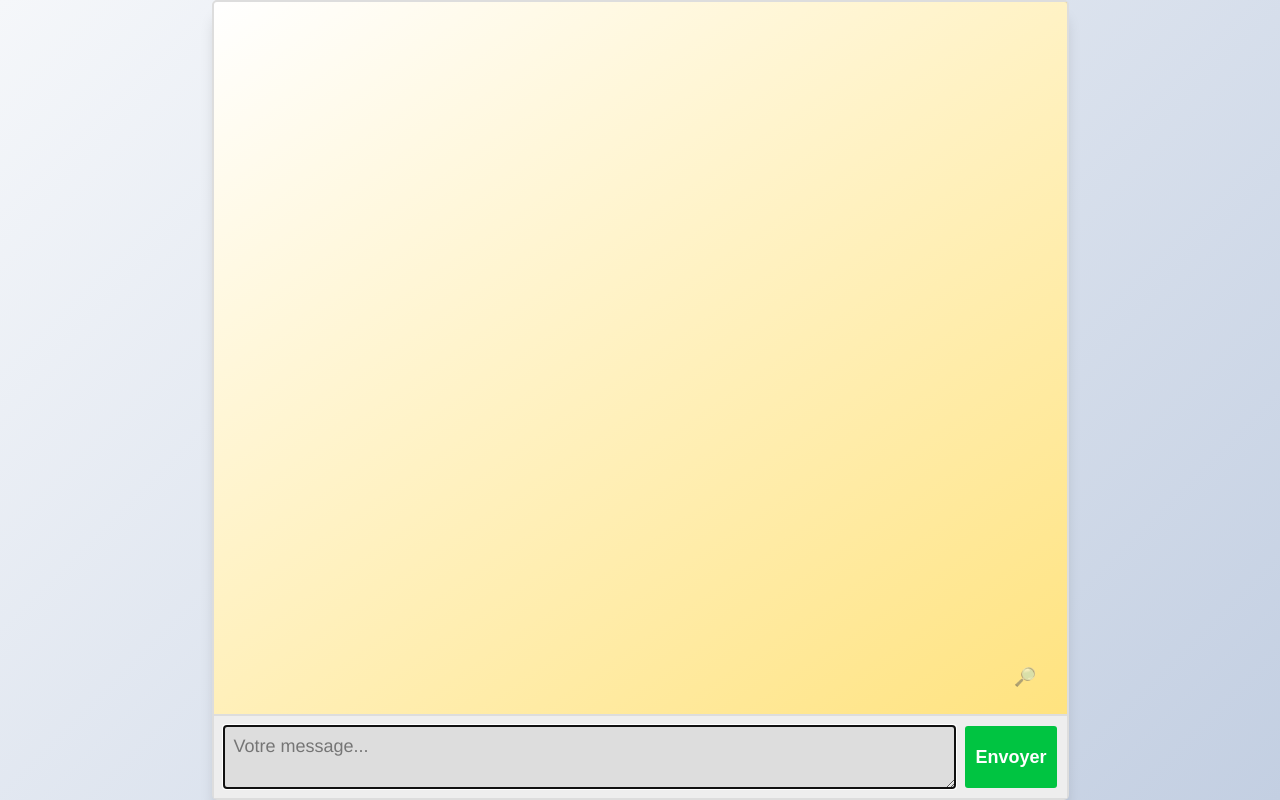
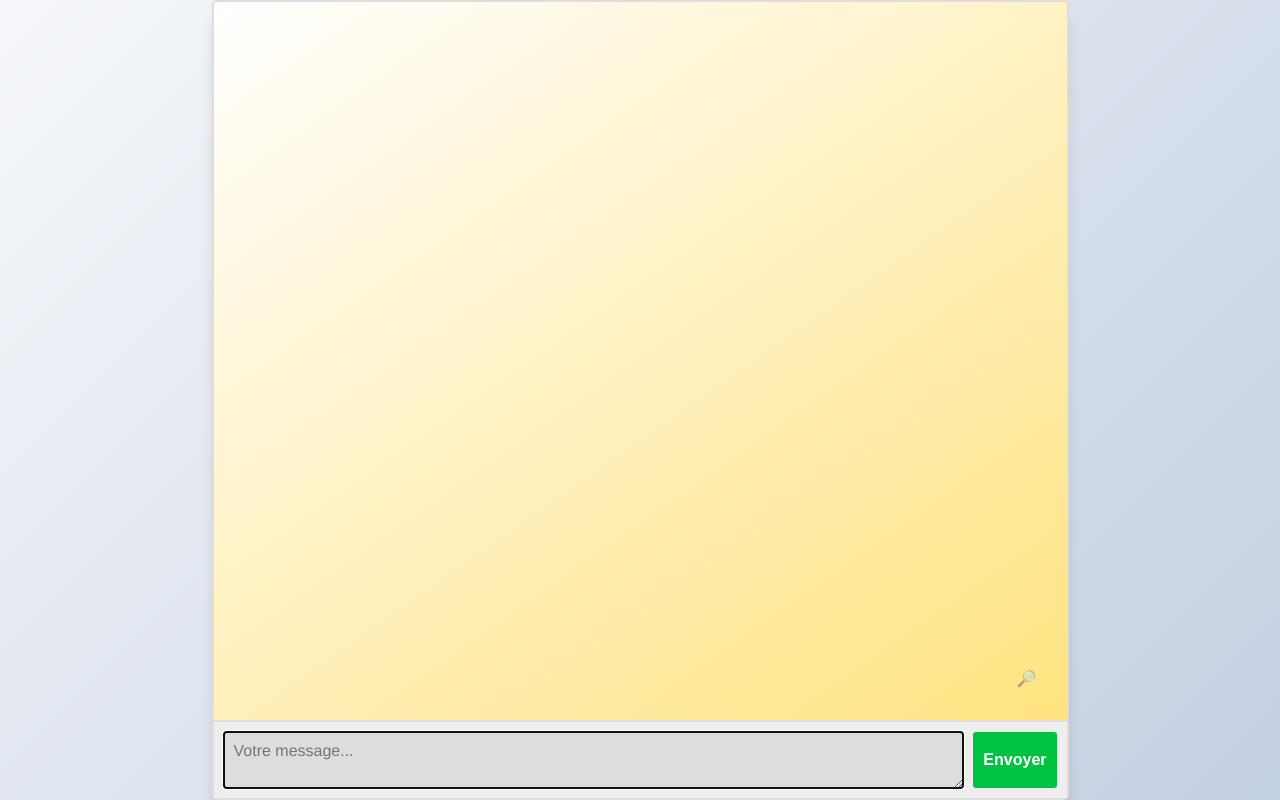
Before and after one commit to grosniko/chat, a Flask app: page /chat in a window 1280 px wide. Run offline with Flask 2, Linux system fonts and the light colour scheme; the visitor is signed in with stand-in values (Sample User, id 1); some libraries are stand-ins or nearby versions.

Commit message:
changed font to 16px

```diff
--- a/app/templates/chat.html
+++ b/app/templates/chat.html
@@ -20,7 +20,7 @@
       margin: 0;
       padding: 0;
       box-sizing: inherit;
-      font-size: 18px;
+      font-size: 16px;
     }
 
     body {
@@ -34,7 +34,7 @@
 
     textarea {
       font-family: Helvetica, sans-serif;
-      font-size: 18px !important;
+      font-size: 16px !important;
     }
 
     .msger {
@@ -122,7 +122,7 @@
     }
 
     .msg-info-time {
-      font-size: 18px;
+      font-size: 16px;
     }
 
     .left-msg .msg-bubble {
@@ -154,7 +154,7 @@
       padding: 10px;
       border: none;
       border-radius: 3px;
-      font-size: 18px;
+      font-size: 16px;
     }
 
     .msger-input {
@@ -278,7 +278,7 @@
 
     @media screen and (-webkit-min-device-pixel-ratio: 0) {
       select:focus, textarea:focus, input:focus {
-              font-size: 18px;
+              font-size: 16px;
             }
     }
   </style>
@@ -666,16 +666,16 @@
                       '<br>' +
                       '<div class="proposal" style="padding: 20px">' +
                         '<p>📅 Date</p>' +
-                        '<p><input type="date" id="search_date"></p><br>' +
+                        '<p><input type="date" style="margin-top: 5px;" id="search_date"></p><br>' +
                         '<p>📍Localisation (XX ou XXXXX)</p>' +
-                        '<p><input id="search_location" style="font-size: 18px;" type="text" size="5" maxlength="5" placeholder="ie 75"></p>' +
+                        '<p><input id="search_location" style="margin-top: 5px; font-size: 16px;" type="text" size="5" maxlength="5" placeholder="ie 75"></p>' +
                         '<br>'+
                         '<p>'+
                           '<img style="display:none; padding-left:10px; width: 90px;" id="search_loading" src="../static/loading.gif" />'+
-                          '<button id="search_button" class="msger-send-btn" style="padding:10px; background-color: #7470ff;" onclick=searchCourts()>Search</button>'+
+                          '<button id="search_button" class="msger-send-btn" style="margin-left: 0px; padding:10px; background-color: #7470ff;" onclick=searchCourts()>Recherche</button>'+
                         '</p>' +
                         '<br>' +
-                        '<select style="display:none; font-size: 18px !important;" id="search_options">'+
+                        '<select style="display:none; font-size: 16px !important;" id="search_options">'+
                           '<option value="">🕑 Choisir</option>'+
                         '</select>'+
                         '<div id="search_results"></div>'+
```
Also changed, not shown: app/static/bg.svg (added).
